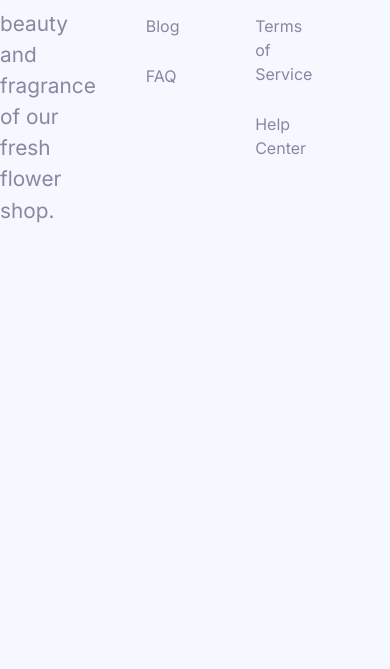
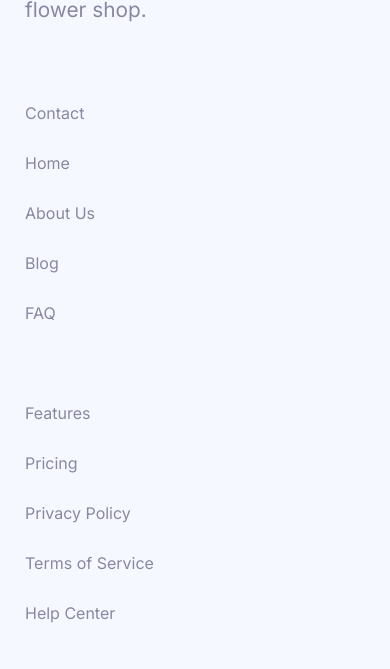
Before and after one commit to niaz-morshed-m/Seccond-Assignment, a plain HTML site: page index.html in a window 390 px wide. Shown: the part 5607-6276 px from the top of the page. Before the commit the page ends 5833 px from the top, so only its background shows below. Drawn offline with nearby package versions, Linux system fonts and the light colour scheme.

Commit message:
responsive debugged

```diff
--- a/index.html
+++ b/index.html
@@ -258,7 +258,7 @@
         </div>
       </section>
     </main>
-    <footer class="flex justify-evenly items-start gap-[50px] mt-[60px] pb-[90x]">
+    <footer class="flex justify-evenly items-start gap-[50px] mt-[60px] p-[25px]">
       <div class="max-w-[360px]">
         <img src="./assets/logo.png" alt="" />
         <p class="text-[1.3rem] text-[#8987A1] mt-[10px]">
--- a/styles/style.css
+++ b/styles/style.css
@@ -57,4 +57,7 @@ img{
 .join-input{
   width: 300px;
 }
+footer{
+  flex-direction: column;
 }
+}
```
